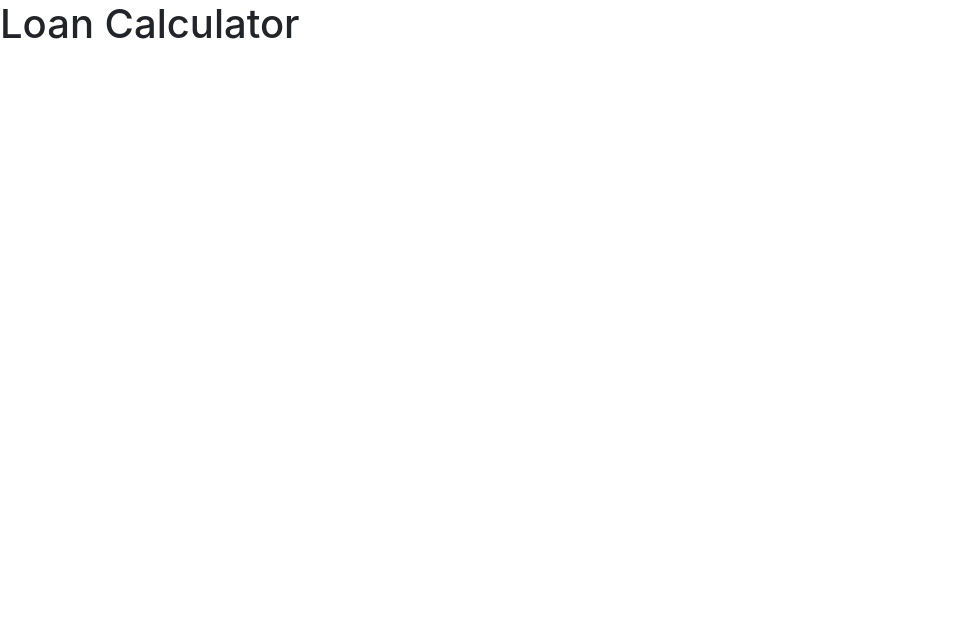
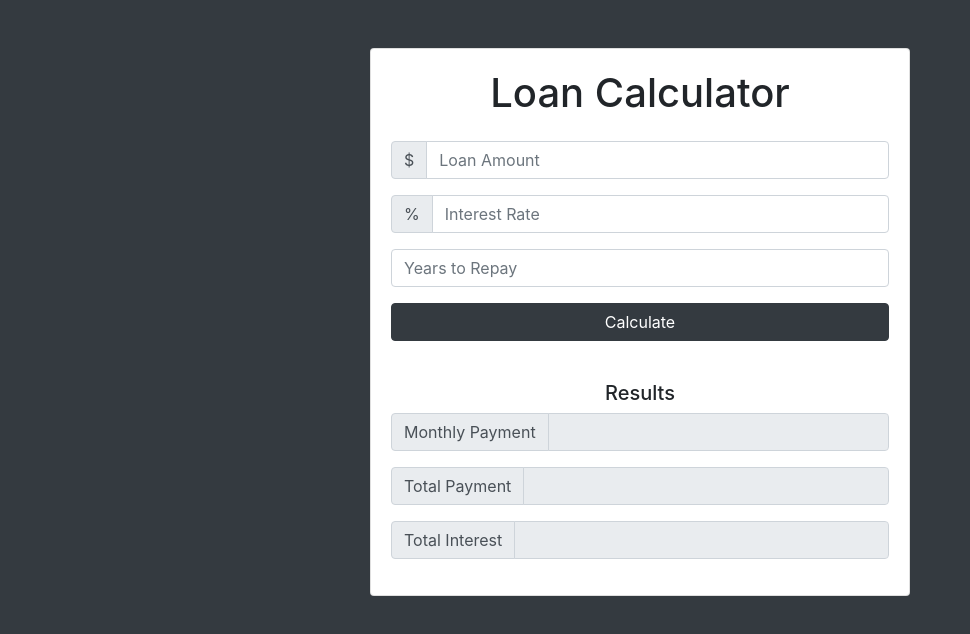
Before and after one commit to chriskorsak/loan-calculator, a plain HTML site: page index.html in a window 1280 px wide. Shown: the whole page, without its empty margins (0-970 px from the left). Drawn offline with nearby package versions, Linux system fonts and the light colour scheme.

Commit message:
create UI for loan calculator with bootstrap.

```diff
--- a/index.html
+++ b/index.html
@@ -10,13 +10,86 @@
 
     <title>Loan Calculator</title>
   </head>
-  <body>
-    <h1>Loan Calculator</h1>
+  <body class='bg-dark'>
+    <div class="container">
+      <div class="row">
+        <div class="col-md-6 mx-auto">
+
+          <div class="card text-center mt-5">
+            <div class="card-body">
+              <h1 class='pb-3'>Loan Calculator</h1>
+
+              <form id='loanForm'>
+                <div class="form-group">
+                  <div class="input-group">
+                    <div class="input-group-prepend">
+                      <div class="input-group-text">$</div>
+                    </div>
+                    <input type="number" class='form-control' id='loanAmount' placeholder="Loan Amount">
+                  </div>
+                </div>
+                <div class="form-group">
+                  <div class="input-group">
+                    <div class="input-group-prepend">
+                      <div class="input-group-text">%</div>
+                    </div>
+                    <input type="number" class='form-control' id='interest' placeholder="Interest Rate">
+                  </div>
+                </div>
+                <div class="form-group">
+                  <input type="text" class="form-control" id='years' placeholder="Years to Repay">
+                </div>
+                <div class="form-group">
+                  <button type="submit" class="btn btn-dark btn-block">Calculate</button>
+                </div>
+              </form>
+
+            <!-- <div class="loader">
+              <img src="images/loading.gif">
+            </div>   -->
+
+              <div class="pt-4" id='results'>
+                <h5>Results</h5>
+                <div class="form-group">
+                  <div class="input-group">
+                    <div class="input-group-prepend">
+                      <div class="input-group-text">Monthly Payment</div>
+                    </div>
+                    <input type="number" class='form-control' id='monthlyPayment' disabled>
+                  </div>
+                </div>
+
+                <div class="form-group">
+                  <div class="input-group">
+                    <div class="input-group-prepend">
+                      <div class="input-group-text">Total Payment</div>
+                    </div>
+                    <input type="number" class='form-control' id='totalPayment' disabled>
+                  </div>
+                </div>
+
+                <div class="form-group">
+                  <div class="input-group">
+                    <div class="input-group-prepend">
+                      <div class="input-group-text">Total Interest</div>
+                    </div>
+                    <input type="number" class='form-control' id='totalInterest' disabled>
+                  </div>
+                </div>
+
+              </div>
+            </div>
+          </div>
+        </div>
+      </div>
+    </div>
 
     <!-- Optional JavaScript; choose one of the two! -->
 
     <!-- Option 1: jQuery and Bootstrap Bundle (includes Popper) -->
     <script src="https://code.jquery.com/jquery-3.5.1.slim.min.js" integrity="sha384-DfXdz2htPH0lsSSs5nCTpuj/zy4C+OGpamoFVy38MVBnE+IbbVYUew+OrCXaRkfj" crossorigin="anonymous"></script>
     <script src="https://cdn.jsdelivr.net/npm/bootstrap@4.5.3/dist/js/bootstrap.bundle.min.js" integrity="sha384-ho+j7jyWK8fNQe+A12Hb8AhRq26LrZ/JpcUGGOn+Y7RsweNrtN/tE3MoK7ZeZDyx" crossorigin="anonymous"></script>
+
+    <script src="app.js"></script>
   </body>
 </html>
```
